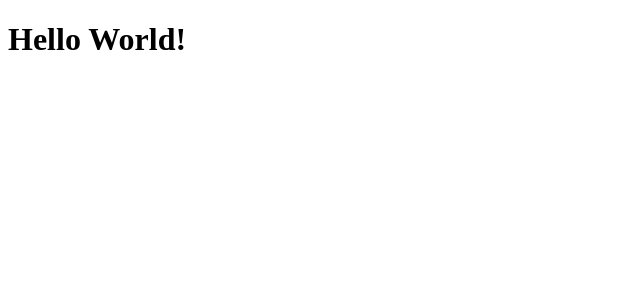
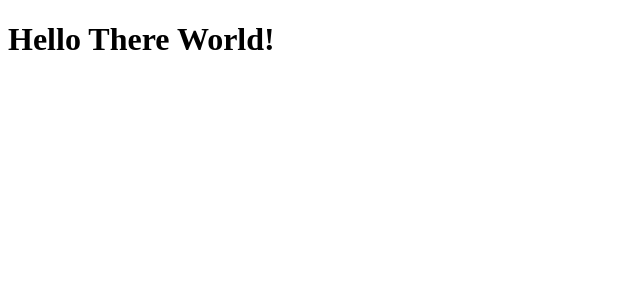
Before and after one commit to LoisClinton/typescript-react-project, a React (Vite) app: page / in a window 1280 px wide. Shown: the top 300 px of the page, without its empty margins (0-640 px from the left). Built offline with nearby package versions, Linux system fonts and the light colour scheme.

Commit message:
basic template for my project created

```diff
--- a/src/index.html
+++ b/src/index.html
@@ -4,7 +4,7 @@
     <link rel="stylesheet" href="./style.css" />
   </head>
   <body>
-    <div id="app"></div>
+    <div id="root"></div>
     <script type="module" src="./react/index.tsx"></script>
   </body>
 </html>
--- /dev/null
+++ b/src/react/App.tsx
@@ -0,0 +1,15 @@
+import React from "react";
+import { RouterProvider } from "react-router-dom";
+import router from "./router";
+
+{
+  /* <h1>Hello There World!</h1> */
+}
+
+export const App = () => {
+  return (
+    <React.StrictMode>
+      <RouterProvider router={router} />
+    </React.StrictMode>
+  );
+};
--- a/src/react/index.tsx
+++ b/src/react/index.tsx
@@ -1,10 +1,19 @@
 import * as React from "react";
 import * as ReactDOM from "react-dom";
+import { createRoot } from "react-dom/client";
+import "regenerator-runtime/runtime";
 
-class App extends React.PureComponent {
-  render() {
-    return <h1>Hello World!</h1>;
-  }
-}
+import { App } from "./App.js";
 
-ReactDOM.render(<App />, document.getElementById("app"));
+const root = createRoot(document.getElementById("root")!);
+root.render(<App />);
+
+// REMOVED THE FOLLOWING:
+
+// class App extends React.PureComponent {
+//   render() {
+//     return <h1>Hello World!</h1>;
+//   }
+// }
+
+// ReactDOM.render(<App />, document.getElementById("app"));
--- /dev/null
+++ b/src/react/pages/Home.tsx
@@ -0,0 +1,9 @@
+import React, { useState } from "react";
+
+export const Home = () => {
+  return (
+    <main>
+      <h1>Hello There World!</h1>
+    </main>
+  );
+};
--- /dev/null
+++ b/src/react/router.tsx
@@ -0,0 +1,22 @@
+import { Outlet, createBrowserRouter } from "react-router-dom";
+import { Home } from "./pages/Home";
+
+const router = createBrowserRouter([
+  {
+    path: "/",
+    element: <Outlet />,
+    children: [
+      { index: true, element: <Home /> },
+      // {
+      //   path: "home",
+      //   element: <HomePage />,
+      //   children: [
+      //     { index: true, element: <DashBoard /> },
+      //     { path: ":id", element: <DetailsPage /> },
+      //   ],
+      // },
+    ],
+  },
+]);
+
+export default router;
```
